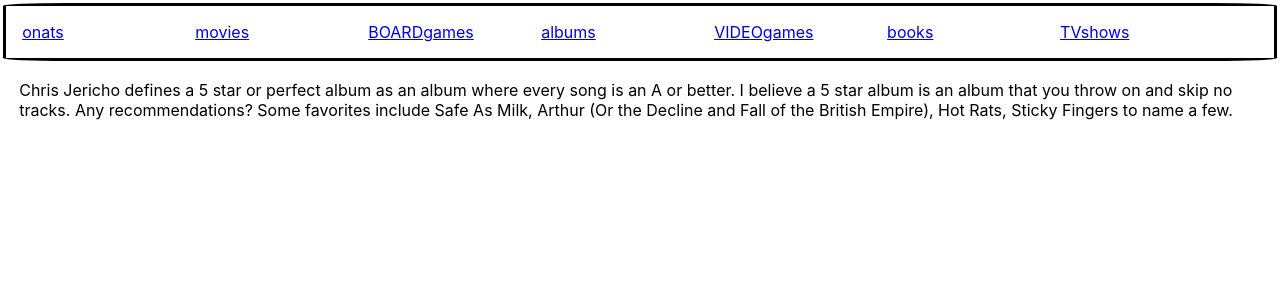
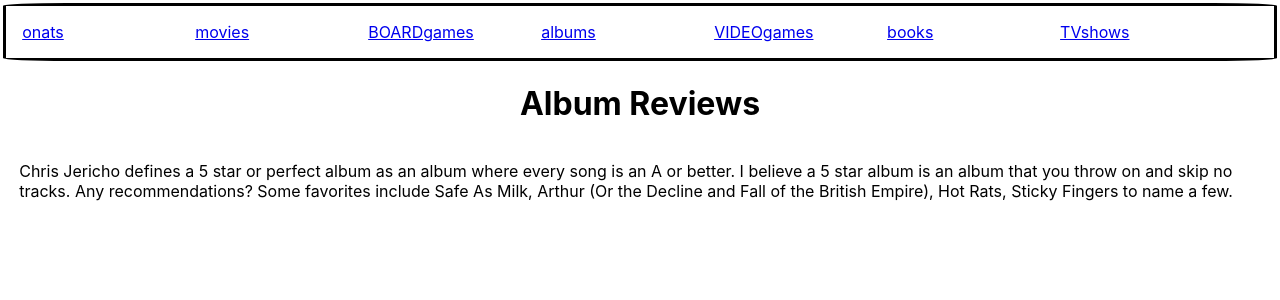
Before and after one commit to nicholasstano/movie-front, a React (Create React App) app: page /albums in a window 1280 px wide. Shown: the top 300 px of the page. Built offline with nearby package versions, Linux system fonts and the light colour scheme.

Commit message:
fixed container and header classNames

```diff
--- a/src/App.css
+++ b/src/App.css
@@ -1,3 +1,7 @@
+* {
+  font-family: -apple-system, BlinkMacSystemFont, 'Segoe UI', Roboto, Oxygen, Ubuntu, Cantarell, 'Open Sans', 'Helvetica Neue', sans-serif;
+}
+
 .navbar {
   border-style: solid;
   border-color: black;
@@ -52,10 +56,19 @@
   padding: 1.25%;
 }
 
-.movieReviewHeader {
+.mediaHeader {
   margin: 0.25%;
   padding: 1.25%;
   text-align: center;
+}
+
+.mediaContainer {
+  display: grid;
+}
+
+.mediaContainer p {
+  margin: 0.25%;
+  padding: 1.25%;
 }
 
 .movieReviewCard {
@@ -95,10 +108,6 @@
   color: gold;
 }
 
-.movieReviewContainer {
-  display: grid;
-}
-
 .movieReviewSearch {
   display: grid;
   align-items: center;
--- a/src/containers/AlbumContainer.js
+++ b/src/containers/AlbumContainer.js
@@ -3,7 +3,8 @@ import React, { Component } from 'react'
 export class AlbumContainer extends Component {
     render() {
         return (
-            <div className="albumContainer">
+            <div className="mediaContainer">
+            <h1 className="mediaHeader">Album Reviews</h1>
                 <p>Chris Jericho defines a 5 star or perfect album as an album where every song is an A or better. I believe a 5 star album is an album that you throw on and skip no tracks. Any recommendations? Some favorites include Safe As Milk, Arthur (Or the Decline and Fall of the British Empire), Hot Rats, Sticky Fingers to name a few.</p>
             </div>
         )
--- a/src/containers/BoardContainer.js
+++ b/src/containers/BoardContainer.js
@@ -3,7 +3,8 @@ import React, { Component } from 'react'
 export class BoardContainer extends Component {
     render() {
         return (
-            <div className="boardContainer">
+            <div className="mediaContainer">
+                <h1 className="mediaHeader">Board Game Reviews</h1>
                 <p>I enjoy getting together monthly with friends to play board games. Personal favorites are Dominion, Seven Wonders, Terra Mystica, Scythe, Power Grid, and Concordia. I'll leave reviews and comments of sessions.</p>
                 <p>I want to set this page up next!</p>
             </div>
--- a/src/containers/BookContainer.js
+++ b/src/containers/BookContainer.js
@@ -3,7 +3,8 @@ import React, { Component } from 'react'
 export class BookContainer extends Component {
     render() {
         return (
-            <div className="bookContainer">
+            <div className="mediaContainer">
+                <h1 className="mediaHeader">Book Reviews</h1>
                 <p>I have reread Harry Potter too many times! That being said if I could only reread one series for the rest of my life that would be it for sure. If you haven't read it yet and plan to have kids and do not plan on reading it solo, take a chance to read the book with your kid. You're missing out!</p>
             </div>
         )
--- a/src/containers/MovieContainer.js
+++ b/src/containers/MovieContainer.js
@@ -75,8 +75,8 @@ export class MovieContainer extends Component {
         let movieReviews = this.filterMovies().map(movie => <MovieReviewCard key={movie.id} movie={movie} />)
         console.log(this.filterMovies())
         return (
-            <div className="movieReviewContainer">
-                <h1 className="movieReviewHeader">Movie Reviews</h1>
+            <div className="mediaContainer">
+                <h1 className="mediaHeader">Movie Reviews</h1>
                 <Dropdown options={options} onChange={this.changeYear} value={this.state.option} placeholder="Select an option" />
                 <MovieForm handleFormSubmit={this.handleFormSubmit} />
                 <MovieReviewSearch value={this.state.movieSearch} searchMovie={this.searchMovie} />
--- a/src/containers/TelevisionContainer.js
+++ b/src/containers/TelevisionContainer.js
@@ -3,7 +3,8 @@ import React, { Component } from 'react'
 export class TelevisionContainer extends Component {
     render() {
         return (
-            <div className="televisionContainer">
+            <div className="mediaContainer">
+                <h1 className="mediaHeader">TV Show Reviews</h1>
                 <p>Television is definitely the thing I spend the least amount of time with.</p>
             </div>
         )
--- a/src/containers/VideoContainer.js
+++ b/src/containers/VideoContainer.js
@@ -3,7 +3,8 @@ import React, { Component } from 'react'
 export class VideoContainer extends Component {
     render() {
         return (
-            <div className="videoContainer">
+            <div className="mediaContainer">
+                <h1 className="mediaHeader">Video Game Reviews</h1>
                 <p>I enjoy replaying through video games. I have a rotation of games that usually contains Starcraft, Warcraft, Baldur's Gate, Sonic, Mario, GoldenEye and others!</p>
             </div>
         )
```
